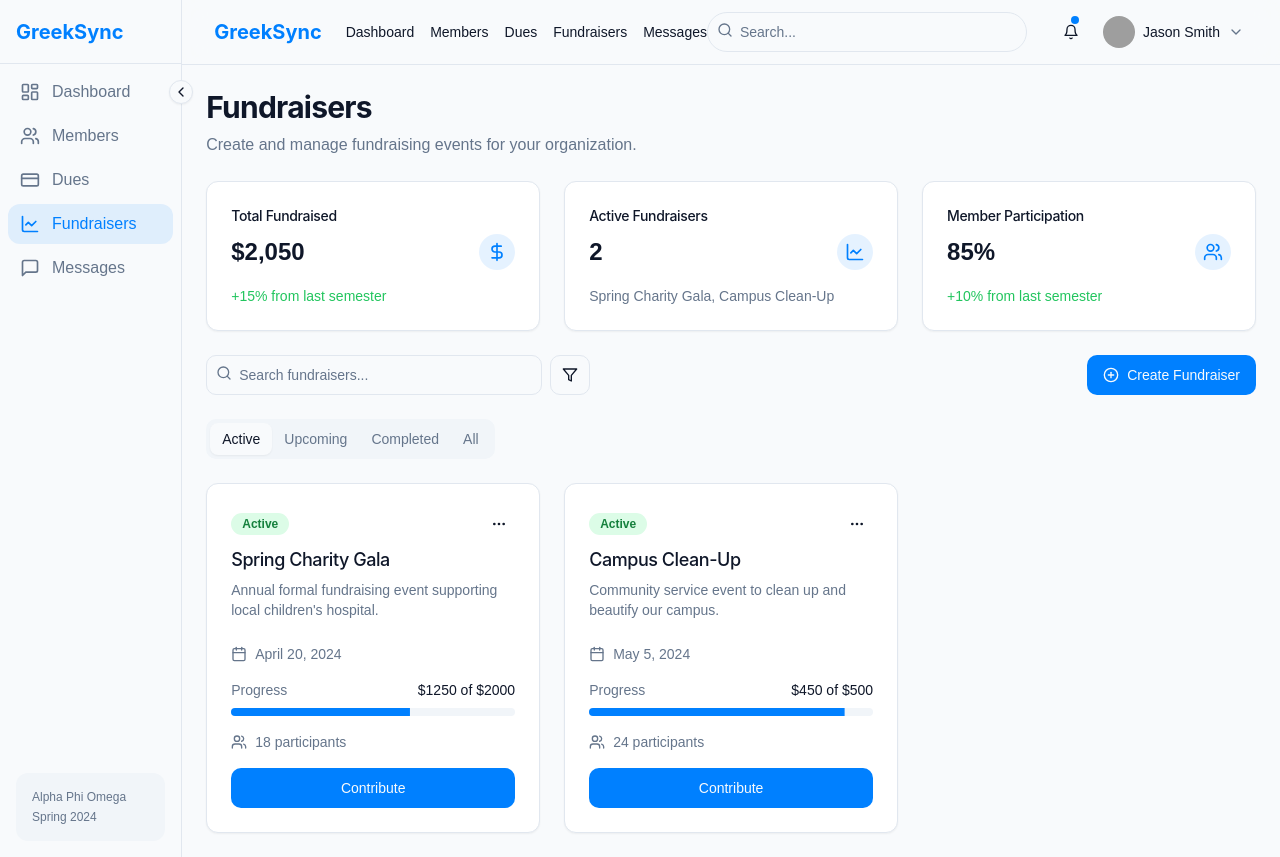
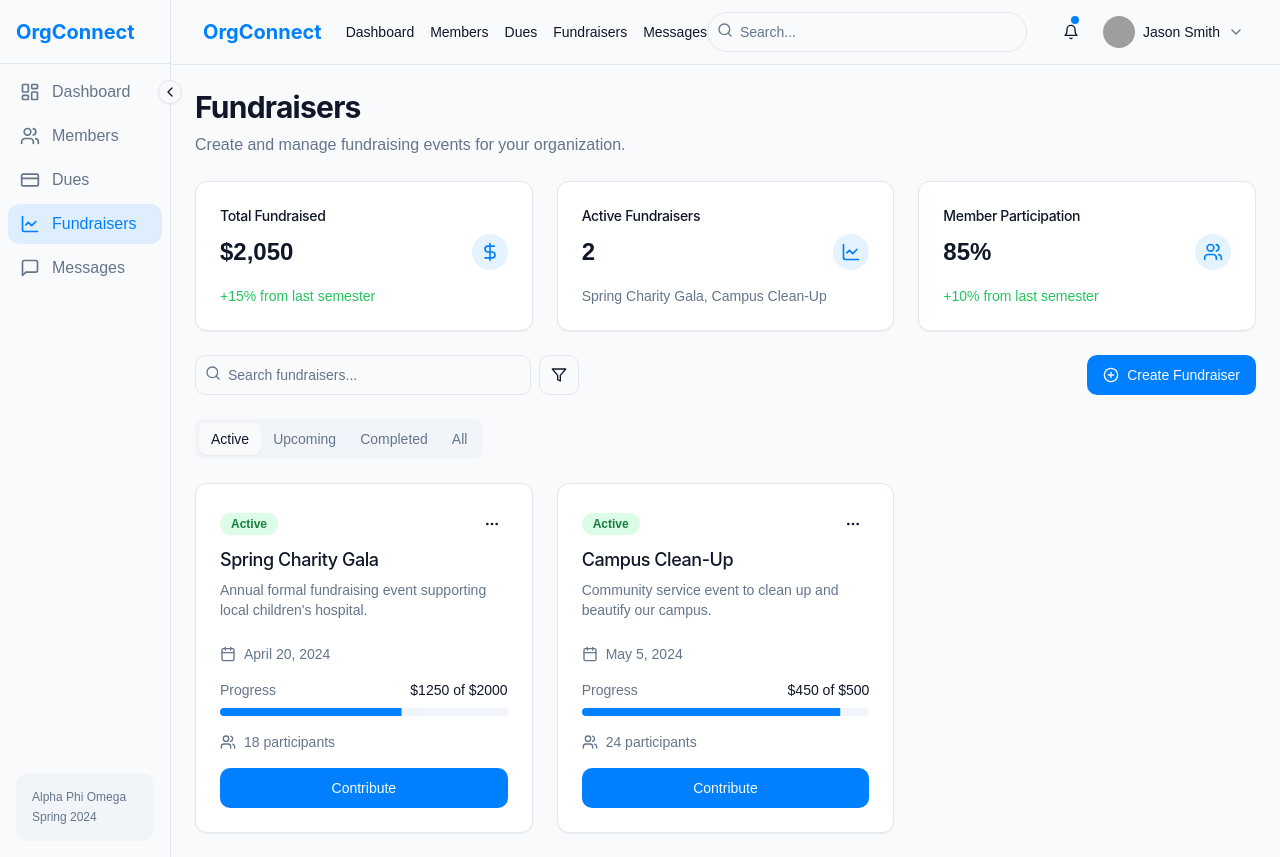
Before and after one commit to orgconnectapp/greek-connectivity, a React (Vite) app: page /fundraisers in a window 1280 px wide. Built offline with nearby package versions, Linux system fonts and the light colour scheme; grey boxes are pictures that could not be loaded.

Commit message:
Rename website to OrgConnect
Updates the website name throughout the application to "OrgConnect".

```diff
--- a/index.html
+++ b/index.html
@@ -1,10 +1,11 @@
+
 <!DOCTYPE html>
 <html lang="en">
   <head>
     <meta charset="UTF-8" />
     <meta name="viewport" content="width=device-width, initial-scale=1.0" />
-    <title>greek-connectivity</title>
-    <meta name="description" content="Lovable Generated Project" />
+    <title>OrgConnect</title>
+    <meta name="description" content="Greek organization management platform" />
     <meta name="author" content="Lovable" />
     <meta property="og:image" content="/og-image.png" />
   </head>
--- a/src/components/layout/Navbar.tsx
+++ b/src/components/layout/Navbar.tsx
@@ -21,7 +21,7 @@ const Navbar = () => {
       <div className="container flex h-16 items-center justify-between">
         <div className="flex items-center gap-6">
           <Link to="/" className="font-display text-xl font-bold text-primary transition-colors">
-            GreekSync
+            OrgConnect
           </Link>
           <div className="hidden md:flex md:items-center md:gap-4">
             <Link to="/" className="text-sm font-medium transition-colors hover:text-primary">
--- a/src/components/layout/Sidebar.tsx
+++ b/src/components/layout/Sidebar.tsx
@@ -59,7 +59,7 @@ const Sidebar = () => {
       <div className="flex h-16 items-center border-b px-4">
         {!isCollapsed && (
           <Link to="/" className="font-display text-xl font-bold text-primary">
-            GreekSync
+            OrgConnect
           </Link>
         )}
       </div>
```
